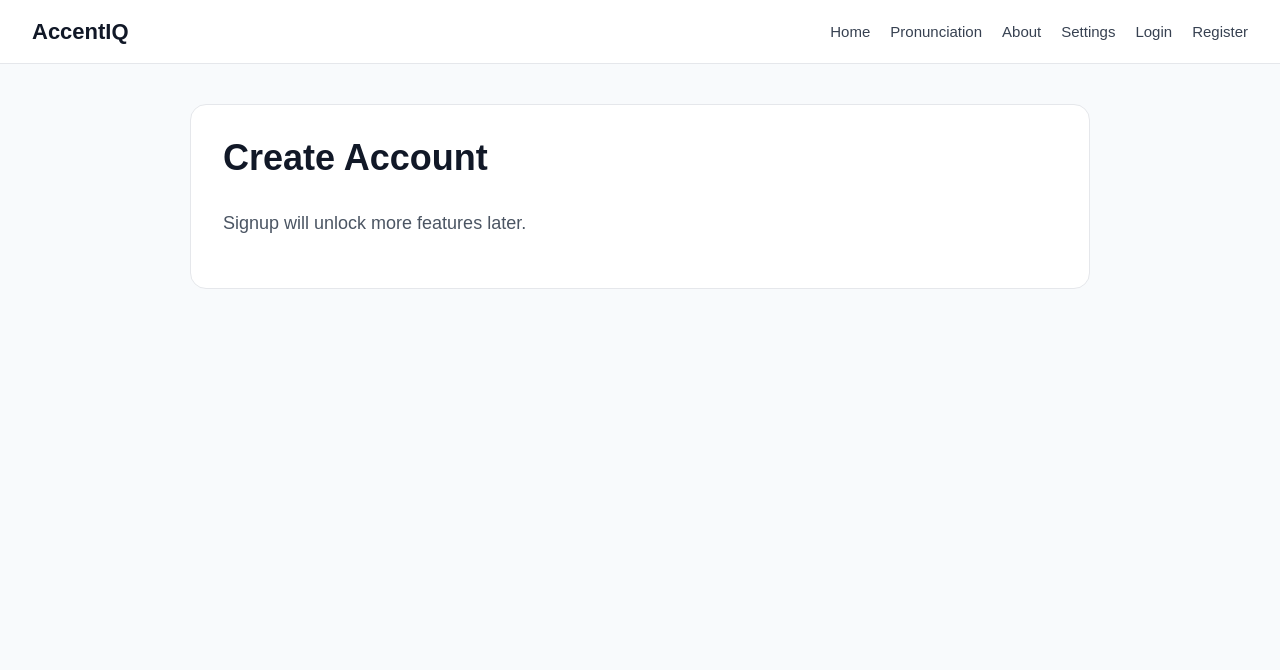
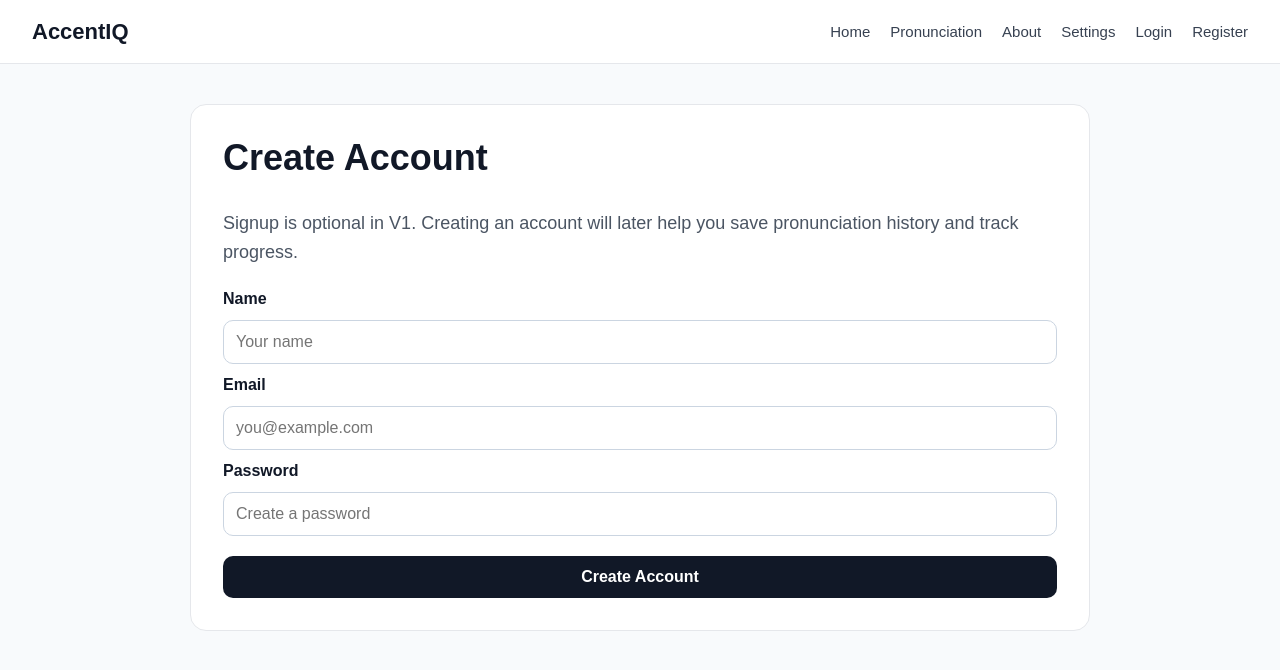
Before and after one commit to sopnendudutta/accent-iq, a React (Vite) app in the folder client/: page /register in a window 1280 px wide. Shown: the top 670 px of the page. Built offline with nearby package versions, Linux system fonts and the light colour scheme; no server answers.

Commit message:
starting the frontend

```diff
--- a/client/src/index.css
+++ b/client/src/index.css
@@ -395,3 +395,39 @@ a {
     flex-direction: column;
   }
 }
+
+.auth-form {
+  margin-top: 24px;
+  display: flex;
+  flex-direction: column;
+  gap: 12px;
+}
+
+.auth-form label {
+  font-weight: 600;
+  color: #111827;
+}
+
+.auth-form input {
+  padding: 12px;
+  border: 1px solid #cbd5e1;
+  border-radius: 10px;
+  font-size: 16px;
+}
+
+.auth-form button {
+  margin-top: 8px;
+  padding: 12px 16px;
+  border: none;
+  border-radius: 10px;
+  background: #111827;
+  color: #ffffff;
+  font-size: 16px;
+  font-weight: 600;
+  cursor: pointer;
+}
+
+.auth-form button:disabled {
+  opacity: 0.6;
+  cursor: not-allowed;
+}
--- a/client/src/pages/Login.tsx
+++ b/client/src/pages/Login.tsx
@@ -1,8 +1,89 @@
+import { useState } from "react";
+import { loginUser } from "../services/api";
+
 function Login() {
+    const [email, setEmail] = useState("");
+    const [password, setPassword] = useState("");
+
+    const [message, setMessage] = useState("");
+    const [isSubmitting, setIsSubmitting] = useState(false);
+
+    async function handleSubmit(event: React.FormEvent<HTMLFormElement>) {
+        event.preventDefault();
+
+        setMessage("");
+
+        if (!email.trim() || !password.trim()) {
+            setMessage("Please enter email and password.");
+            return;
+        }
+
+        try {
+            setIsSubmitting(true);
+
+            const response = await loginUser({
+                email: email.trim(),
+                password,
+            });
+
+            const token = response.data?.token || response.data?.accessToken;
+
+            if (token) {
+                localStorage.setItem("accentiq_token", token);
+            }
+
+            setMessage(response.message || "Logged in successfully.");
+        } catch (error) {
+            console.error(error);
+
+            if (error instanceof Error) {
+                setMessage(error.message);
+            } else {
+                setMessage("Something went wrong during login.");
+            }
+        } finally {
+            setIsSubmitting(false);
+        }
+    }
+
     return (
         <section className="page">
             <h1>Login</h1>
-            <p>Login will be optional in V1.</p>
+
+            <p>
+                Login is optional in V1. Guests can still use pronunciation analysis.
+            </p>
+
+            <form className="auth-form" onSubmit={handleSubmit}>
+                <label htmlFor="login-email">Email</label>
+                <input
+                    id="login-email"
+                    type="email"
+                    value={email}
+                    onChange={(event) => setEmail(event.target.value)}
+                    placeholder="you@example.com"
+                />
+
+                <label htmlFor="login-password">Password</label>
+                <input
+                    id="login-password"
+                    type="password"
+                    value={password}
+                    onChange={(event) => setPassword(event.target.value)}
+                    placeholder="Your password"
+                />
+
+                <button type="submit" disabled={isSubmitting}>
+                    {isSubmitting ? "Logging in..." : "Login"}
+                </button>
+            </form>
+
+            {message && (
+                <div className="info-box">
+                    <strong>Status:</strong>
+                    <p>{message}</p>
+                </div>
+            )}
         </section>
     );
 }
--- a/client/src/pages/Register.tsx
+++ b/client/src/pages/Register.tsx
@@ -1,8 +1,101 @@
+import { useState } from "react";
+import { registerUser } from "../services/api";
+
 function Register() {
+    const [name, setName] = useState("");
+    const [email, setEmail] = useState("");
+    const [password, setPassword] = useState("");
+
+    const [message, setMessage] = useState("");
+    const [isSubmitting, setIsSubmitting] = useState(false);
+
+    async function handleSubmit(event: React.FormEvent<HTMLFormElement>) {
+        event.preventDefault();
+
+        setMessage("");
+
+        if (!name.trim() || !email.trim() || !password.trim()) {
+            setMessage("Please fill in all fields.");
+            return;
+        }
+
+        try {
+            setIsSubmitting(true);
+
+            const response = await registerUser({
+                name: name.trim(),
+                email: email.trim(),
+                password,
+            });
+
+            const token = response.data?.token || response.data?.accessToken;
+
+            if (token) {
+                localStorage.setItem("accentiq_token", token);
+            }
+
+            setMessage(response.message || "Account created successfully.");
+        } catch (error) {
+            console.error(error);
+
+            if (error instanceof Error) {
+                setMessage(error.message);
+            } else {
+                setMessage("Something went wrong during registration.");
+            }
+        } finally {
+            setIsSubmitting(false);
+        }
+    }
+
     return (
         <section className="page">
             <h1>Create Account</h1>
-            <p>Signup will unlock more features later.</p>
+
+            <p>
+                Signup is optional in V1. Creating an account will later help you save
+                pronunciation history and track progress.
+            </p>
+
+            <form className="auth-form" onSubmit={handleSubmit}>
+                <label htmlFor="name">Name</label>
+                <input
+                    id="name"
+                    type="text"
+                    value={name}
+                    onChange={(event) => setName(event.target.value)}
+                    placeholder="Your name"
+                />
+
+                <label htmlFor="email">Email</label>
+                <input
+                    id="email"
+                    type="email"
+                    value={email}
+                    onChange={(event) => setEmail(event.target.value)}
+                    placeholder="you@example.com"
+                />
+
+                <label htmlFor="password">Password</label>
+                <input
+                    id="password"
+                    type="password"
+                    value={password}
+                    onChange={(event) => setPassword(event.target.value)}
+                    placeholder="Create a password"
+                />
+
+                <button type="submit" disabled={isSubmitting}>
+                    {isSubmitting ? "Creating account..." : "Create Account"}
+                </button>
+            </form>
+
+            {message && (
+                <div className="info-box">
+                    <strong>Status:</strong>
+                    <p>{message}</p>
+                </div>
+            )}
         </section>
     );
 }
--- a/client/src/services/api.ts
+++ b/client/src/services/api.ts
@@ -1,3 +1,9 @@
+import type {
+    AuthResponse,
+    LoginRequest,
+    RegisterRequest,
+} from "../types/auth";
+
 import type {
     PronunciationAnalyzeRequest,
     PronunciationAnalyzeResponse,
@@ -45,3 +51,43 @@ export async function analyzePronunciation(
 
     return data;
 }
+
+export async function registerUser(
+    payload: RegisterRequest
+): Promise<AuthResponse> {
+    const response = await fetch(`${API_BASE_URL}/api/v1/auth/register`, {
+        method: "POST",
+        headers: {
+            "Content-Type": "application/json",
+        },
+        credentials: "include",
+        body: JSON.stringify(payload),
+    });
+
+    const data = await response.json();
+
+    if (!response.ok) {
+        throw new Error(data.message || "Registration failed");
+    }
+
+    return data;
+}
+
+export async function loginUser(payload: LoginRequest): Promise<AuthResponse> {
+    const response = await fetch(`${API_BASE_URL}/api/v1/auth/login`, {
+        method: "POST",
+        headers: {
+            "Content-Type": "application/json",
+        },
+        credentials: "include",
+        body: JSON.stringify(payload),
+    });
+
+    const data = await response.json();
+
+    if (!response.ok) {
+        throw new Error(data.message || "Login failed");
+    }
+
+    return data;
+}
--- /dev/null
+++ b/client/src/types/auth.ts
@@ -0,0 +1,30 @@
+export type RegisterRequest = {
+    name: string;
+    email: string;
+    password: string;
+};
+
+export type LoginRequest = {
+    email: string;
+    password: string;
+};
+
+export type AuthUser = {
+    id: string;
+    name: string;
+    email: string;
+    imageUrl?: string | null;
+    provider?: string;
+    createdAt?: string;
+    updatedAt?: string;
+};
+
+export type AuthResponse = {
+    success: boolean;
+    message: string;
+    data?: {
+        user?: AuthUser;
+        token?: string;
+        accessToken?: string;
+    };
+};
```
